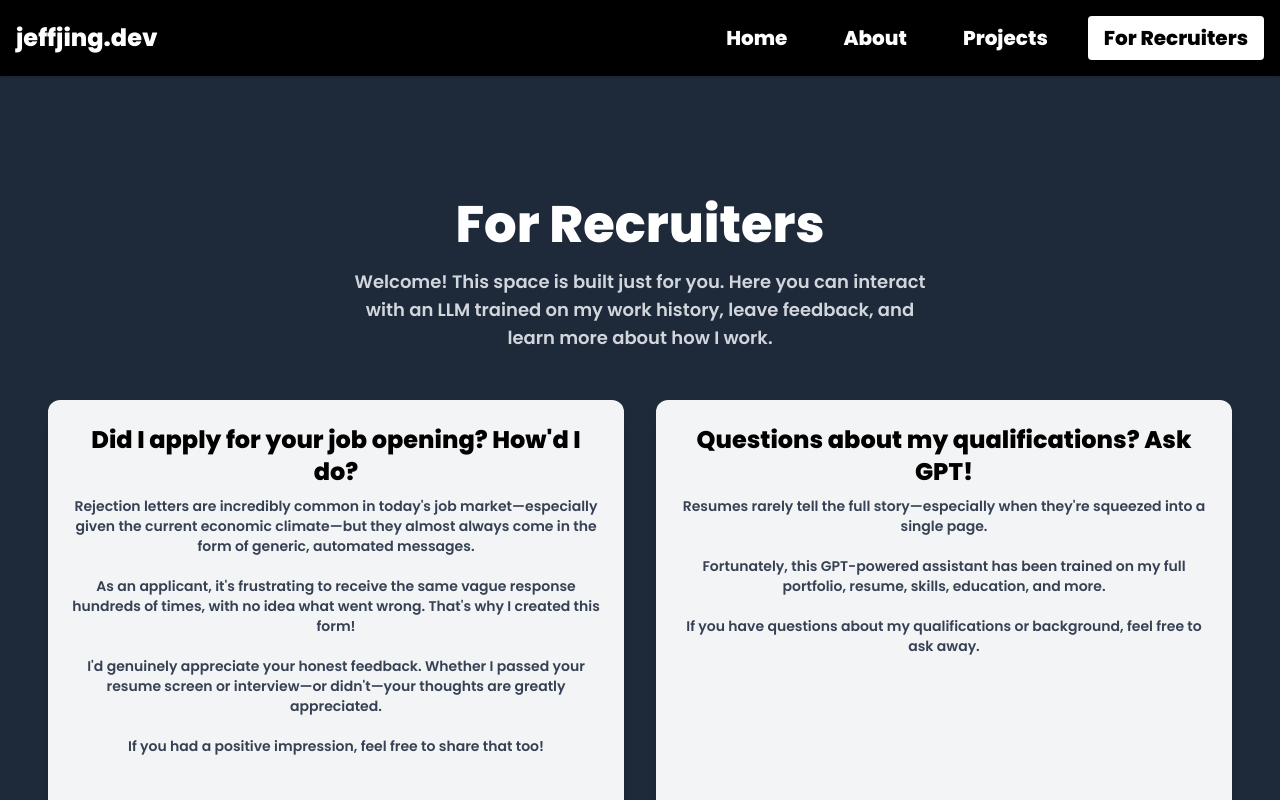
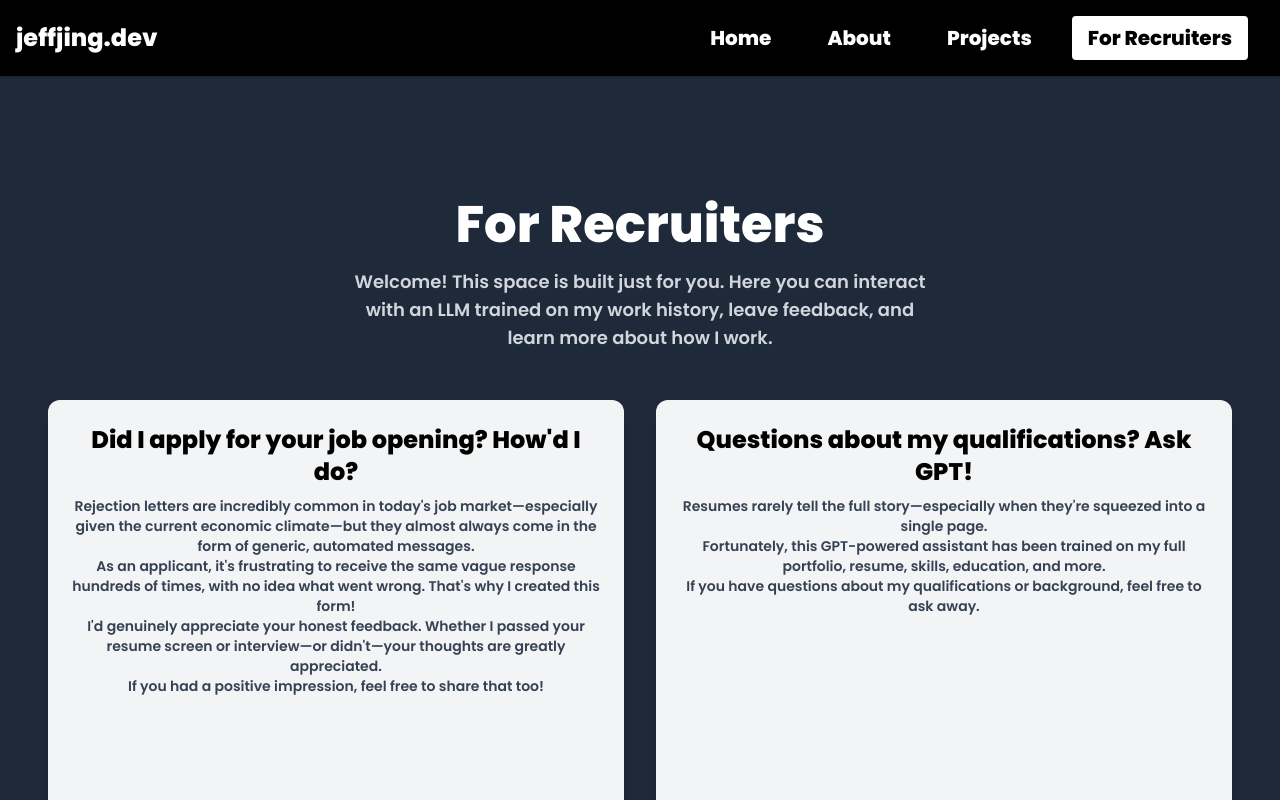
Before and after one commit to JeffreyJing/jeffjing.dev, a React (Vite) app in the folder site/: page /for-recruiters in a window 1280 px wide. Shown: the top 800 px of the page. Built offline with nearby package versions, Linux system fonts and the light colour scheme.

Commit message:
fixed nav bar spacing

```diff
--- a/site/src/App.jsx
+++ b/site/src/App.jsx
@@ -37,7 +37,7 @@
             </button>
 
             {/* Desktop nav */}
-            <div className="hidden md:flex gap-6">
+            <div className="hidden md:flex gap-6 pr-4">
               {navLinks.map((link) => (
                 <NavItem key={link.to} to={link.to} label={link.label} />
               ))}
--- a/site/src/pages/Recruiters.jsx
+++ b/site/src/pages/Recruiters.jsx
@@ -14,17 +14,12 @@
   };
 
   const feedbackText = `Rejection letters are incredibly common in today's job market—especially given the current economic climate—but they almost always come in the form of generic, automated messages.
-
     As an applicant, it's frustrating to receive the same vague response hundreds of times, with no idea what went wrong. That's why I created this form!
-
     I'd genuinely appreciate your honest feedback. Whether I passed your resume screen or interview—or didn't—your thoughts are greatly appreciated.
-
     If you had a positive impression, feel free to share that too!`;
 
   const llmText = `Resumes rarely tell the full story—especially when they're squeezed into a single page.
-
     Fortunately, this GPT-powered assistant has been trained on my full portfolio, resume, skills, education, and more.
-
     If you have questions about my qualifications or background, feel free to ask away.`;
 
   return (
@@ -108,7 +103,6 @@
             </div>
           )}
         </div>
-
     </div>
     </Layout>
   );
```
Lines whose indentation alone changed are shown as unchanged.
